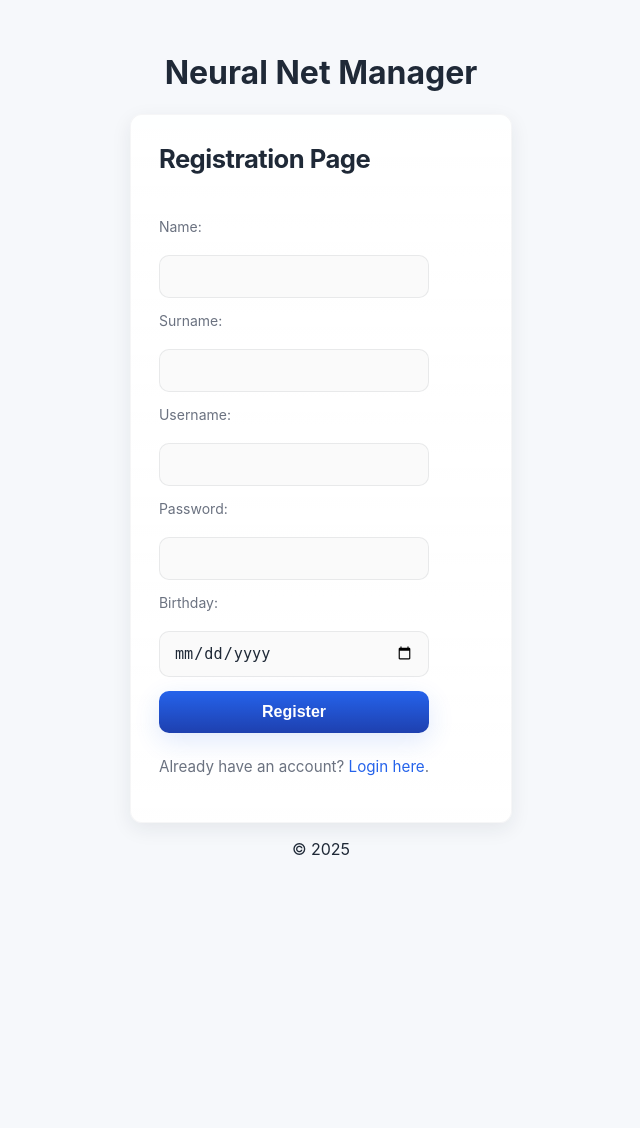
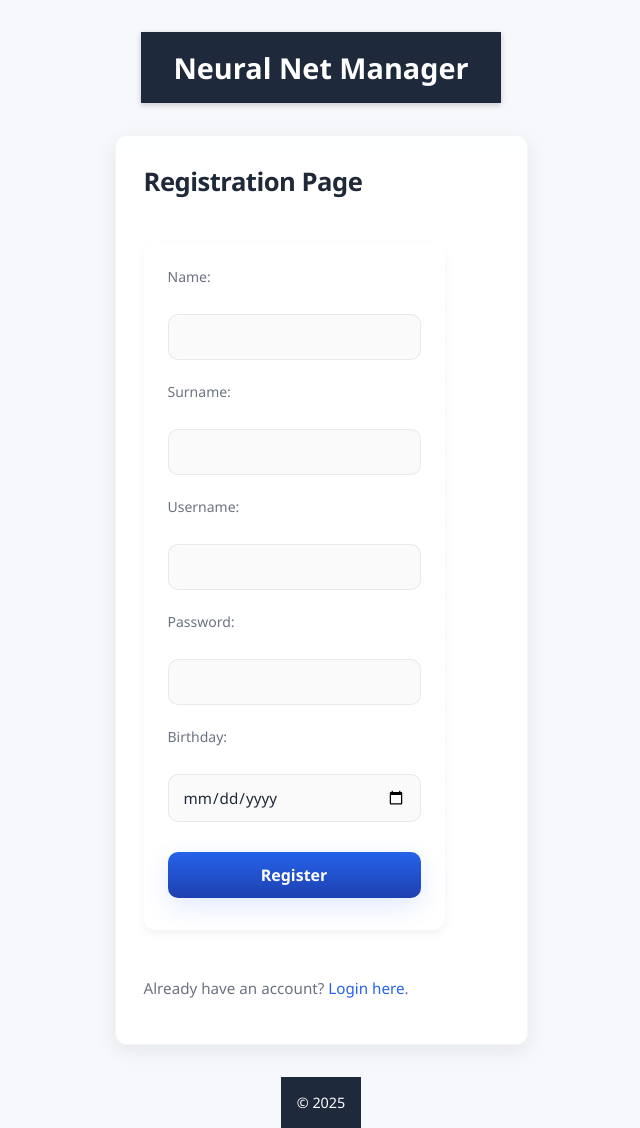
Before and after one commit to mikhail0090025/Maturitni-projekt, a FastAPI app: page /registration_page in a window 1280 px wide. Shown: the whole page, without its empty margins (319-959 px from the left). Before the commit the page ends 855 px from the top, so only its background shows below. Run offline with FastAPI, Linux system fonts and the light colour scheme.

Commit message:
Styles added

```diff
--- a/frontend/templates/base.html
+++ b/frontend/templates/base.html
@@ -3,7 +3,8 @@
 <head>
     <meta charset="UTF-8">
     <title>{% block title %}My App{% endblock %}</title>
-    {% block head %} {% endblock %}
+    <link rel="stylesheet" href="/styles/base.css">
+    {% block head %}{% endblock %}
 </head>
 <body>
     <header>
--- a/frontend/templates/mainpage.html
+++ b/frontend/templates/mainpage.html
@@ -3,13 +3,17 @@
 {% block title %}Profile{% endblock %}
 
 {% block head %}
+<!-- Bootstrap CSS -->
+<link href="https://cdn.jsdelivr.net/npm/bootstrap@5.3.3/dist/css/bootstrap.min.css" rel="stylesheet">
+<!-- Bootstrap JS -->
+<script src="https://cdn.jsdelivr.net/npm/bootstrap@5.3.3/dist/js/bootstrap.bundle.min.js"></script>
 {% endblock %}
 
 {% block content %}
     <div>
         <h1>{{ name }} {{ surname }}</h1>
         <h4>{{ username }}</h4>
-        <button id="logout_button">Logout</button>
+        <button id="logout_button" class="btn btn-outline-danger">Logout</button>
     </div>
     <script src="/js/profile.js"></script>
 {% endblock %}
--- /dev/null
+++ b/frontend/templates/styles/base.css
@@ -0,0 +1,78 @@
+* {
+    margin: 0;
+    padding: 0;
+    box-sizing: border-box;
+    font-family: "Segoe UI", Tahoma, Geneva, Verdana, sans-serif;
+}
+
+body {
+    background-color: #f5f7fa;
+    color: #333;
+    display: flex;
+    flex-direction: column;
+    min-height: 100vh;
+}
+
+header {
+    background: #1e293b;
+    color: #fff;
+    padding: 1rem 2rem;
+    text-align: center;
+    box-shadow: 0 2px 6px rgba(0,0,0,0.2);
+}
+
+header h1 {
+    font-size: 1.8rem;
+}
+
+main {
+    flex: 1;
+    padding: 2rem;
+    max-width: 900px;
+    margin: 0 auto;
+}
+
+section, form, article {
+    background: #fff;
+    border-radius: 12px;
+    padding: 1.5rem;
+    margin-bottom: 1.5rem;
+    box-shadow: 0 4px 10px rgba(0,0,0,0.05);
+}
+
+form input, form button {
+    width: 100%;
+    padding: 0.8rem;
+    margin: 0.5rem 0;
+    border-radius: 8px;
+    border: 1px solid #ccc;
+    font-size: 1rem;
+}
+
+form input:focus {
+    border-color: #1e40af;
+    outline: none;
+    box-shadow: 0 0 4px rgba(30, 64, 175, 0.3);
+}
+
+form button {
+    background: #2563eb;
+    color: #fff;
+    border: none;
+    cursor: pointer;
+    font-weight: bold;
+    transition: 0.2s;
+}
+
+form button:hover {
+    background: #1d4ed8;
+}
+
+footer {
+    background: #1e293b;
+    color: #fff;
+    text-align: center;
+    padding: 1rem;
+    font-size: 0.9rem;
+    margin-top: auto;
+}
```
